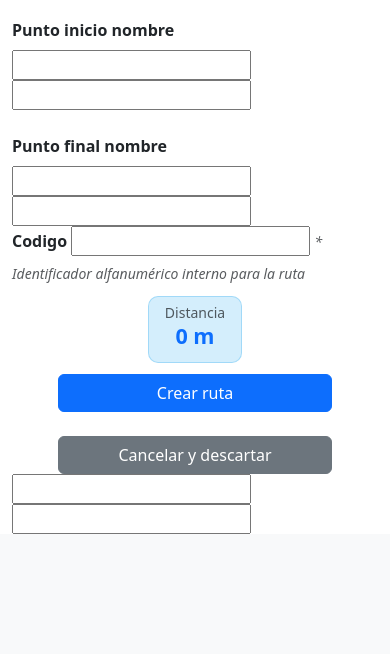
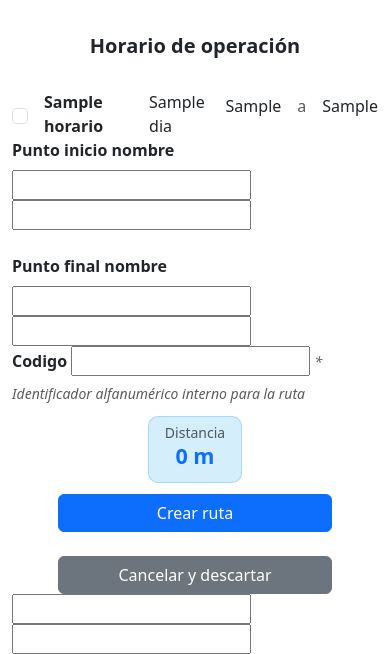
Before and after one commit to ShayAegis/Tesis-RutaYa, a Django app: template webapp/rutasadmin/templates/crear_rutas.html in a window 390 px wide. Shown: the part 1539-2193 px from the top of the page. Before the commit the page ends 2073 px from the top, so only its background shows below. Run offline with Django 5.2, Linux system fonts and the light colour scheme; the template is opened without the code that fills it: most values are stand-ins (such as "Sample title", 1, 10 or a date in 2020); form fields are guessed from the names that the template uses.

Commit message:
Modificado template crear_rutas.html agregando los selectores de tiempo para cada día específico

```diff
--- a/webapp/rutasadmin/templates/crear_rutas.html
+++ b/webapp/rutasadmin/templates/crear_rutas.html
@@ -50,9 +50,34 @@
             <i class="fa-regular fa-trash-can"></i>
         </button>
     </div>
-    <div id="map" class="col-md-12 mb-5"></div>
     <form method="post" class="form">
         {% csrf_token %}
+        <div class="row">
+            <div id="map" class="col-md-8 mb-5"></div>
+            <div class="col-md-4 d-flex flex-column align-items-center gap-3">
+                <h5 class="text-center fw-bold m-3">Horario de operación</h5>
+                {{ horario_formset.management_form }}
+                {% for dia_label, horario_form in horarios %}
+                    <div class="d-flex flex-row gap-3 align-items-center horario-dia">
+                        <input type="checkbox" class="form-check-input horario-toggle"
+                               {% if horario_form.hora_inicio.value and horario_form.hora_fin.value %}checked{% endif %}>
+                        <label class="form-check-label fw-bold">{{ dia_label }}</label>
+                        {{ horario_form.dia }}
+                        <div class="d-flex flex-row gap-3 horario-horas">
+                            {{ horario_form.hora_inicio }}
+                            <p class="text-muted">a</p>
+                            {{ horario_form.hora_fin }}
+                        </div>
+                    </div>
+                    {% if horario_form.non_field_errors %}
+                        <small class="text-danger">{{ horario_form.non_field_errors.0 }}</small>
+                    {% endif %}
+                {% endfor %}
+                {% if horario_formset.non_form_errors %}
+                    <small class="text-danger">{{ horario_formset.non_form_errors.0 }}</small>
+                {% endif %}
+            </div>
+        </div>
         <div class="row">
             <div class="col-md-3 d-flex flex-column gap-4">
                 <div class="form-group position-relative">
```
